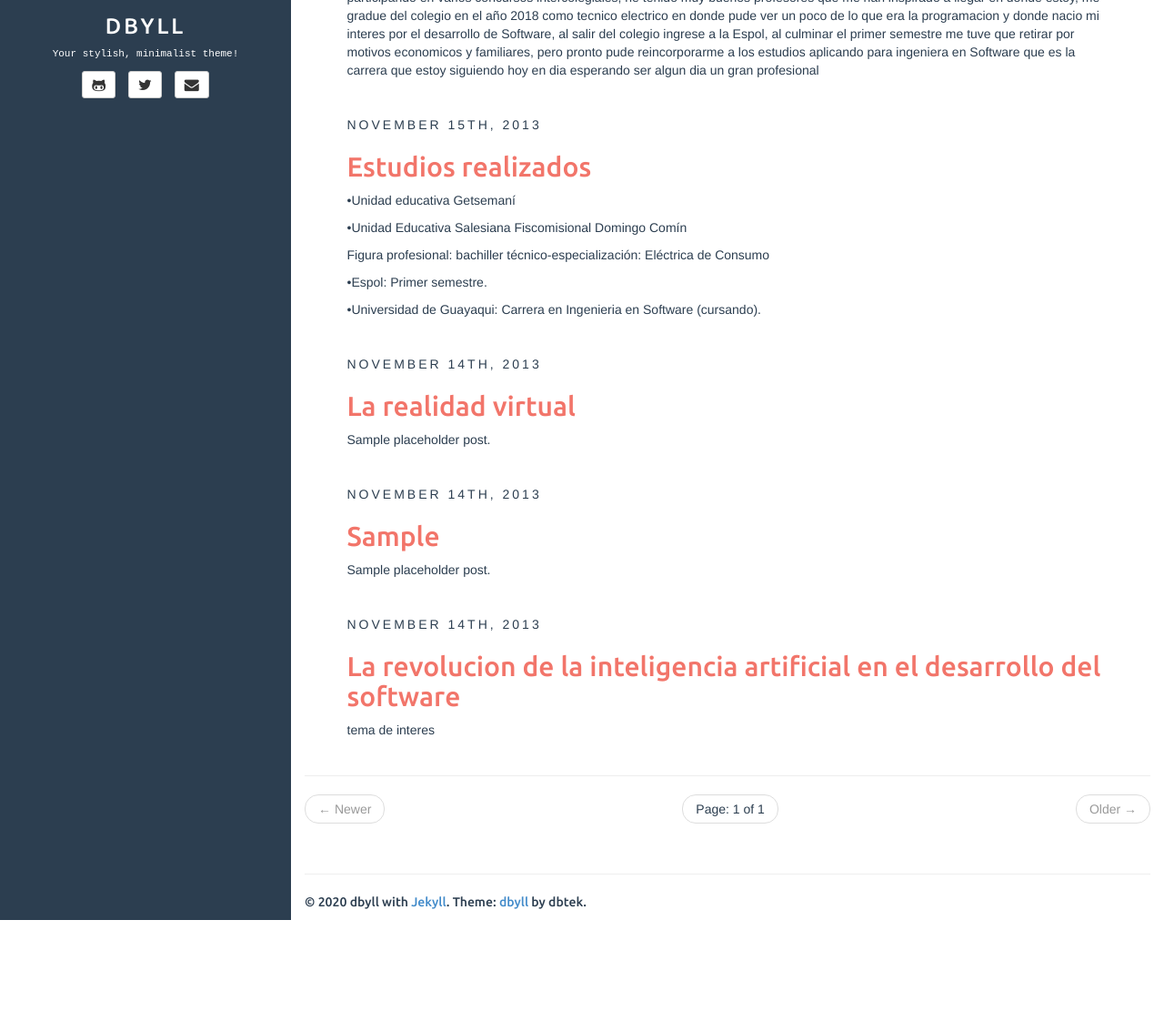
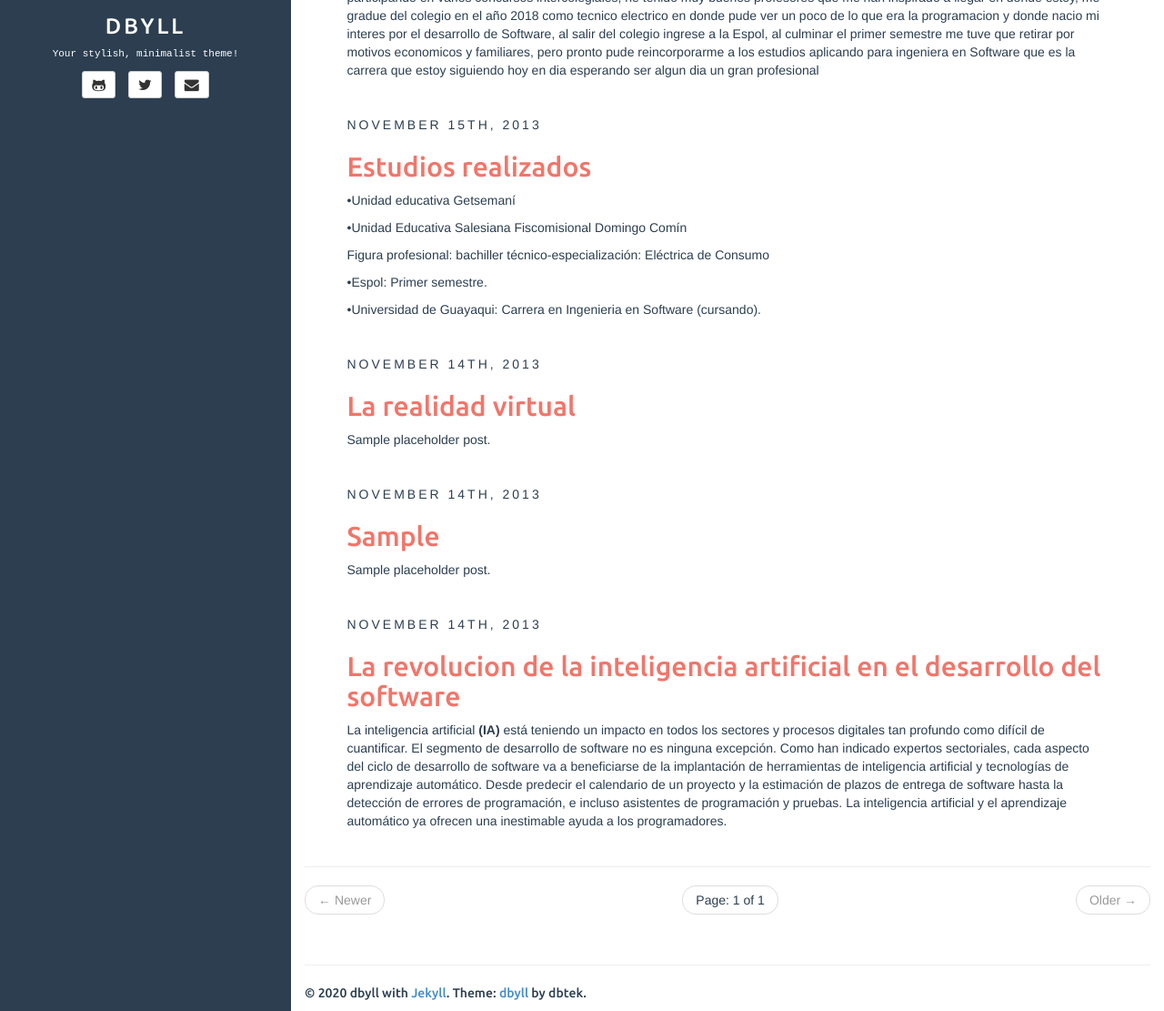
Before and after one commit to sasolanom/sasolanom.github.io, a Jekyll site: the page built from index.html, in a window 1280 px wide and 1393 px high, cut to the strip 282-1393 px from the top of the window. Shown: the whole strip at 91% size. Built offline with Jekyll 4.4.1, drawn with Linux system fonts in a browser that asks for light colours; the list of posts is cut into pages by our own code.

Commit message:
Update 2013-11-14-sample-2.md

```diff
--- a/_posts/2013-11-14-sample-2.md
+++ b/_posts/2013-11-14-sample-2.md
@@ -3,7 +3,7 @@ layout: post
 title: La revolucion de la inteligencia artificial en el desarrollo del software
 categories: [general, demo, sample]
 tags: [demo, dbyll, dbtek, sample2]
-description: tema de interes
+description:
 ---
 
 La inteligencia artificial **(IA)** está teniendo un impacto en todos los sectores y procesos digitales tan profundo como difícil de cuantificar. El segmento de desarrollo de software no es ninguna excepción. Como han indicado expertos sectoriales, cada aspecto del ciclo de desarrollo de software va a beneficiarse de la implantación de herramientas de inteligencia artificial y tecnologías de aprendizaje automático. Desde predecir el calendario de un proyecto y la estimación de plazos de entrega de software hasta la detección de errores de programación, e incluso asistentes de programación y pruebas. La inteligencia artificial y el aprendizaje automático ya ofrecen una inestimable ayuda a los programadores.
```
